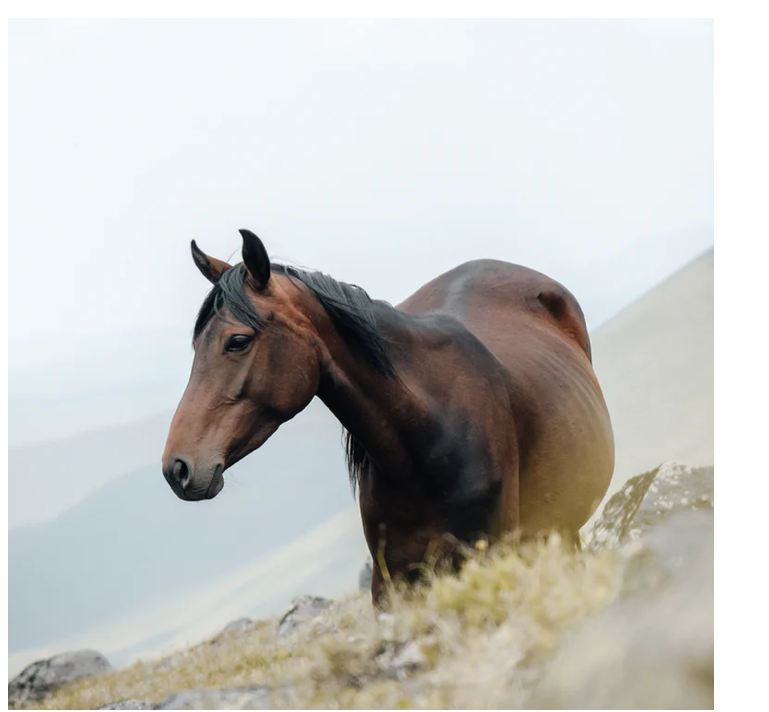
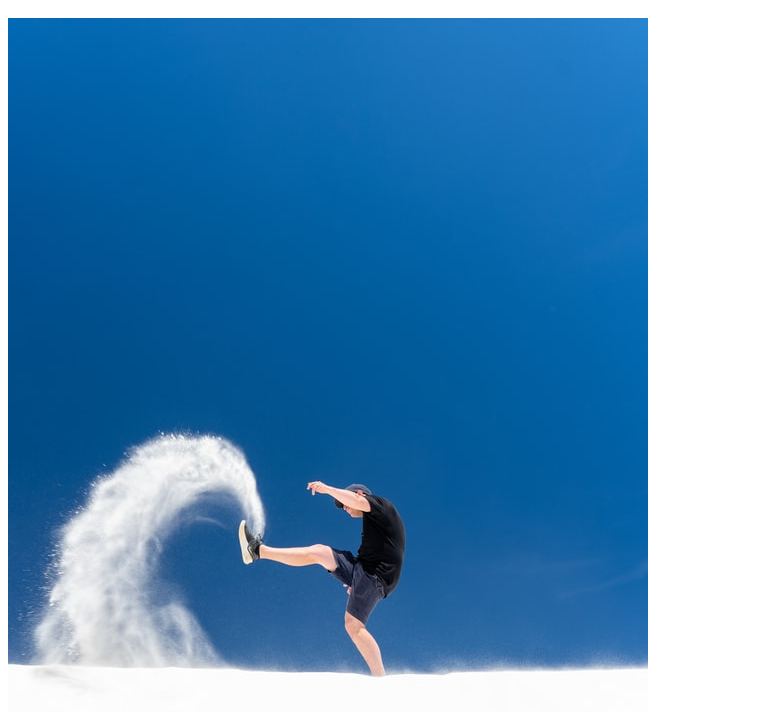
Before and after one commit to ruucm/notion_renderer, a Gatsby site in the folder examples/notion-gatsby/: page /blog/afc0a3c837134d11a03a993f0f910304/ in a window 1280 px wide. Shown: the part 120-832 px from the top of the page, without its empty margins (0-769 px from the left). Built offline with nearby package versions, Linux system fonts and the light colour scheme; Gatsby itself is replaced by a stand-in of ours.

Commit message:
update example

```diff
--- a/examples/notion-gatsby/mdx/posts/afc0a3c837134d11a03a993f0f910304/index.mdx
+++ b/examples/notion-gatsby/mdx/posts/afc0a3c837134d11a03a993f0f910304/index.mdx
@@ -2,6 +2,7 @@
 title: "My Notion Page"
 ---
 # Cool Page Start!
+![jake-stone.jpg](./jake-stone.jpg)
 ![Screen_Shot_2021-07-23_at_10.19.57_PM.png](./Screen_Shot_2021-07-23_at_10.19.57_PM.png)
 ![Screen_Shot_2021-07-22_at_5.37.52_PM.png](./Screen_Shot_2021-07-22_at_5.37.52_PM.png)
 
```
Also changed, not shown: examples/notion-gatsby/mdx/posts/afc0a3c837134d11a03a993f0f910304/jake-stone.jpg (added).
